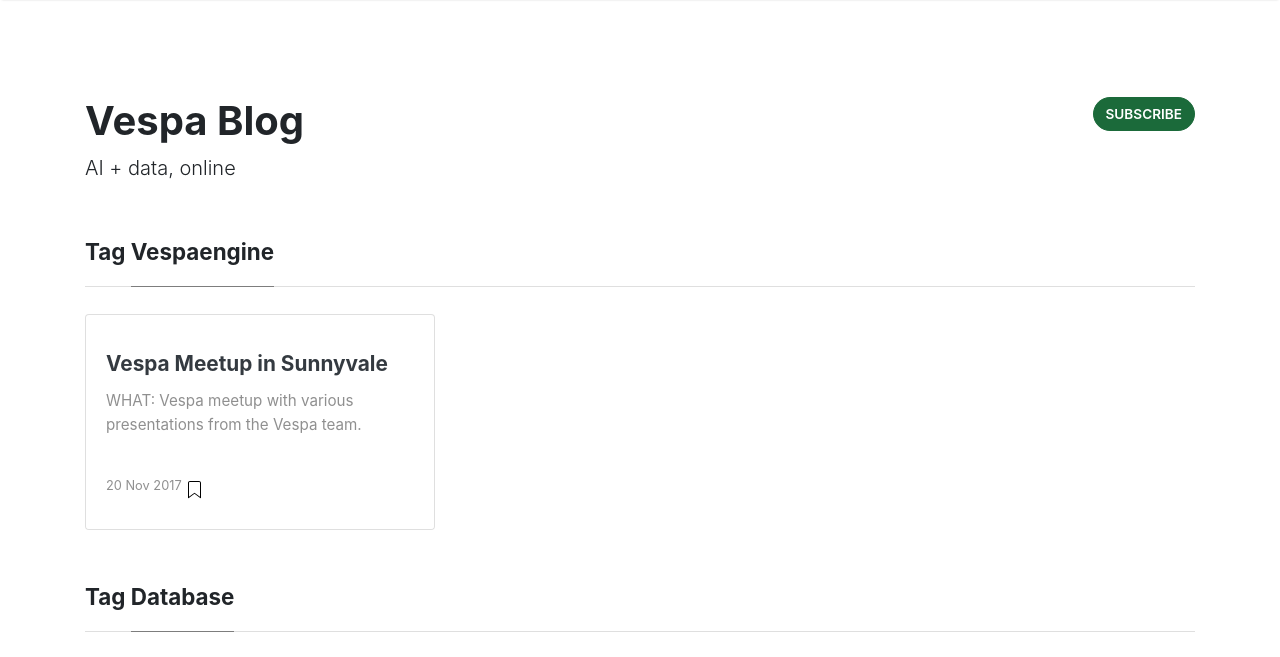
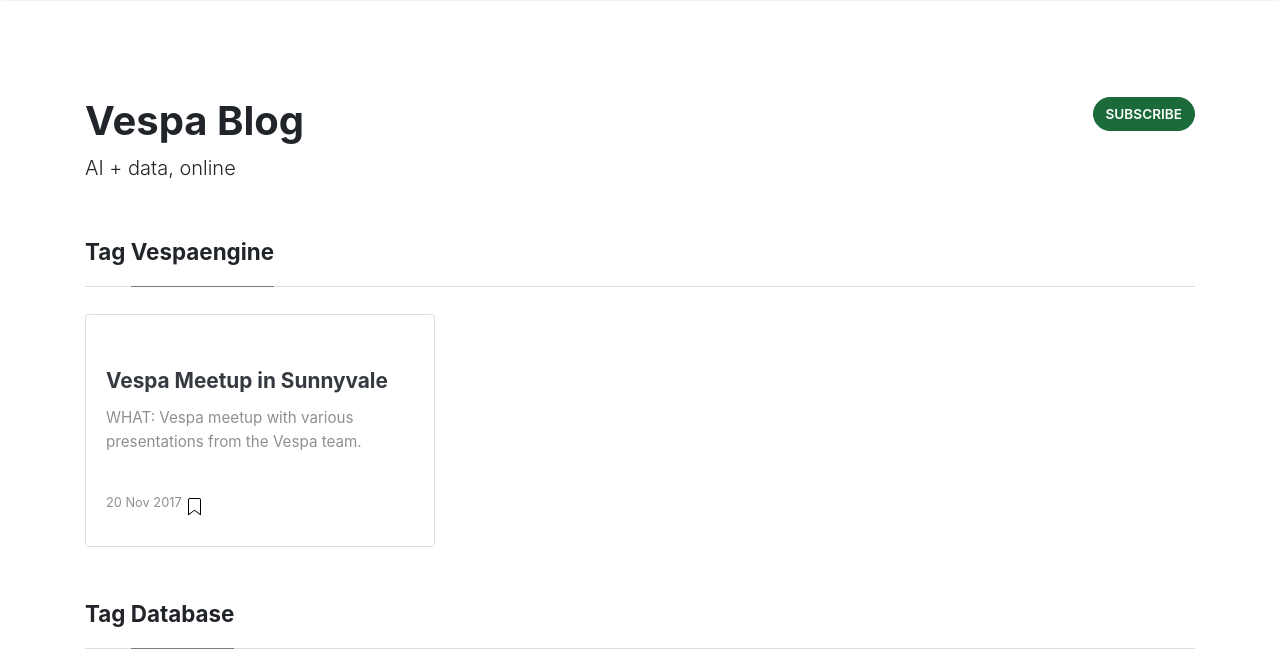
Before and after one commit to vespa-engine/blog, a Jekyll site: the page built from _pages/tags.md, in a window 1280 px wide and 1400 px high. Shown: the top 657 px of the window. Built offline with Jekyll 4.4.1, drawn with Linux system fonts in a browser that asks for light colours; nearby versions of some CDN libraries; grey boxes are pictures that could not be loaded.

Commit message:
Align card titles also when image credits are missing

```diff
--- a/assets/css/main.scss
+++ b/assets/css/main.scss
@@ -16,6 +16,7 @@
     margin-top: 10px;
 }
 .card .image-credit {
+  min-height: 15px;
   font-size: 10px;
   text-align: left;
   margin-top: 2px;
```
